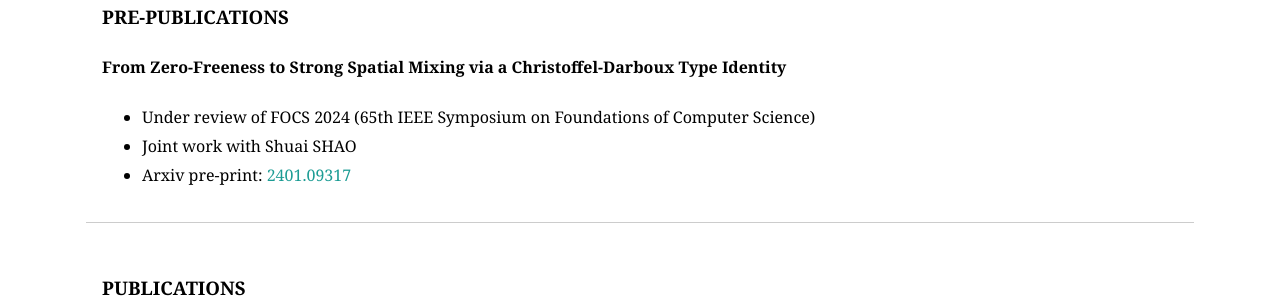
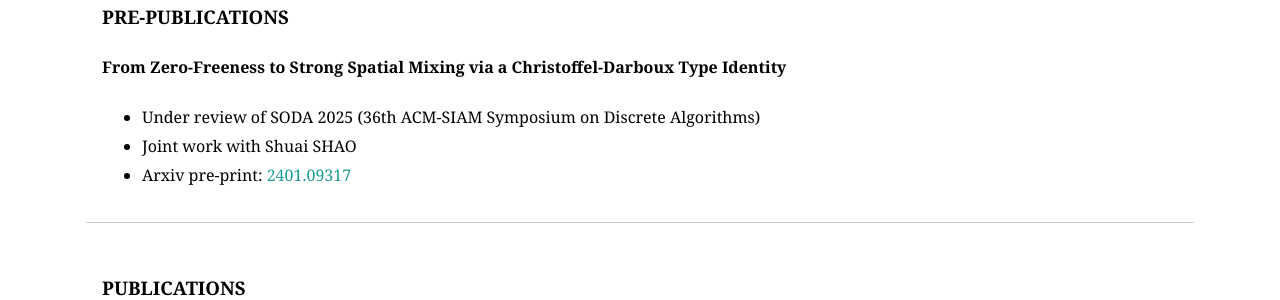
Before and after one commit to XiaoweiYEXavier/XiaoweiYEXavier.github.io, a Jekyll site: the page Publications/index.html, which Jekyll copies as it is, in a window 1280 px wide. Shown: the part 265-565 px from the top of the page. Built offline with Jekyll 4.4.1, drawn with Linux system fonts in a browser that asks for light colours; nearby versions of some CDN libraries; some web fonts are replaced.

Commit message:
Update index.html

```diff
--- a/Publications/index.html
+++ b/Publications/index.html
@@ -25,7 +25,7 @@
         <div class='column'>
           <h4>From Zero-Freeness to Strong Spatial Mixing via a Christoffel-Darboux Type Identity</h4>
 		<ul>
-	        		<li>Under review of FOCS 2024 (65th IEEE Symposium on Foundations of Computer Science)</a></li>
+	        		<li>Under review of SODA 2025 (36th ACM-SIAM Symposium on Discrete Algorithms)</a></li>
 		        	<li>Joint work with Shuai SHAO</a></li>
 			        <li>Arxiv pre-print: <a href="https://arxiv.org/abs/2401.09317">2401.09317</a></li>
 	    		</ul>
```
